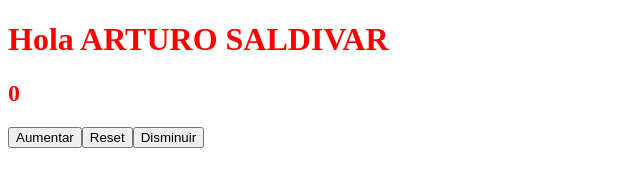
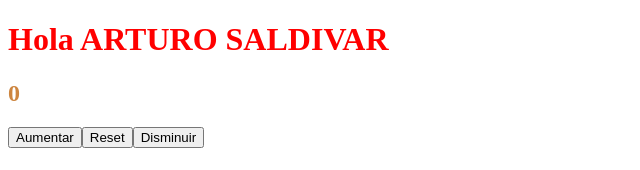
Before and after one commit to DamonBalam/mi-primer-vue, a Vue app: page / in a window 1280 px wide. Shown: the top 170 px of the page, without its empty margins (0-640 px from the left). Built offline with nearby package versions, Linux system fonts and the light colour scheme.

Commit message:
solucion del cero en rojo

```diff
--- a/src/App.vue
+++ b/src/App.vue
@@ -17,6 +17,11 @@ const decrement = () => {
 }
 
 const classCounter = computed( ()=> {
+
+  if (counter.value === 0) {
+    return 'color:peru'
+  }
+
   return counter.value > 0 ? 'color:green' : 'color:red'
 })
 
```
